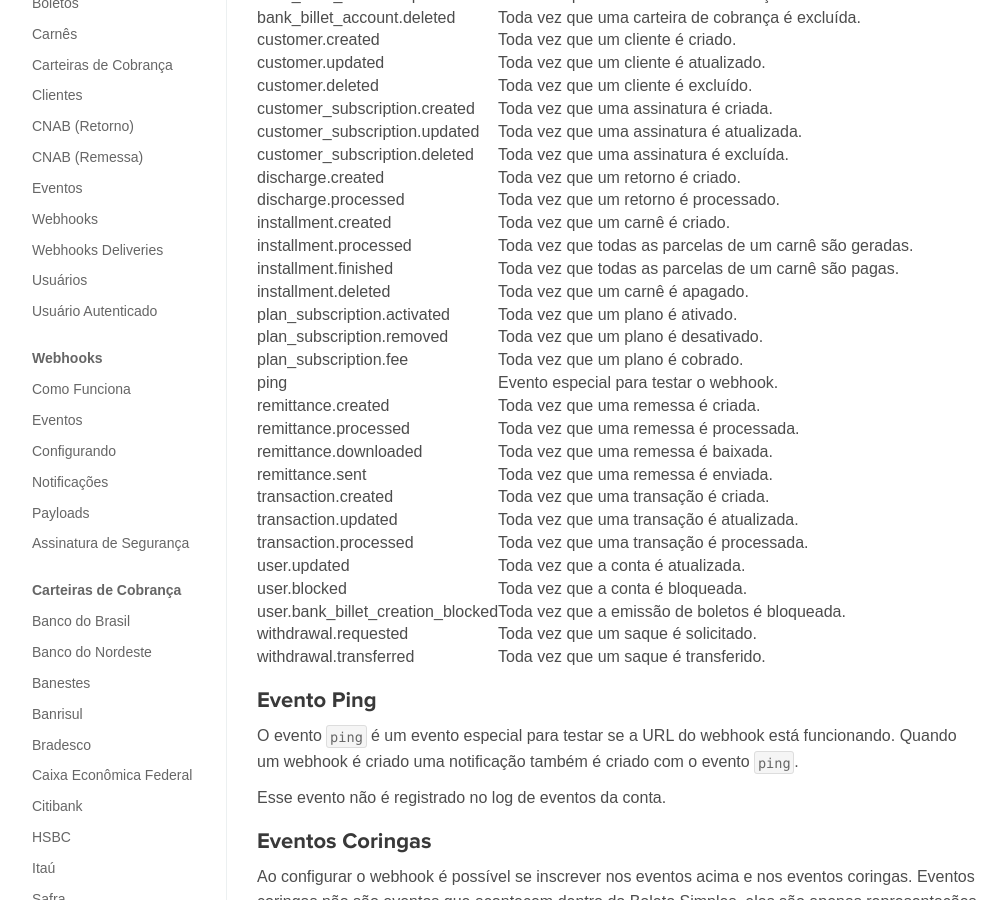
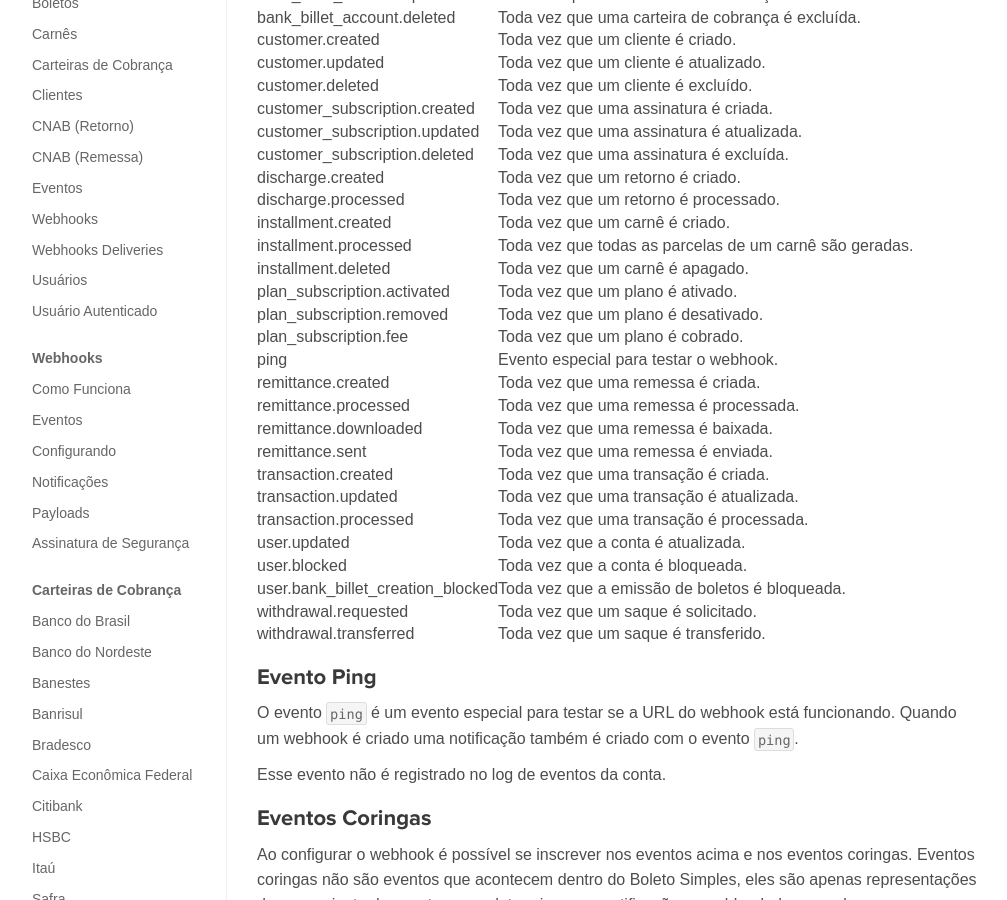
Before and after one commit to BoletoSimples/boletosimples-docs, a Jekyll site: the page built from webhooks/events.md, in a window 1280 px wide and 900 px high, scrolled down 978 px. Shown: the whole window, without its empty margins (143-1150 px from the left). Built offline with Jekyll 4.4.1, drawn with Linux system fonts in a browser that asks for light colours.

Commit message:
removes installment.finished

```diff
--- a/webhooks/events.md
+++ b/webhooks/events.md
@@ -39,7 +39,6 @@ Abaixo a listagem de eventos registrados pelo Boleto Simples:
 | discharge.processed               | Toda vez que um retorno é processado.              |
 | installment.created               | Toda vez que um carnê é criado.                 |
 | installment.processed             | Toda vez que todas as parcelas de um carnê são geradas.  |
-| installment.finished              | Toda vez que todas as parcelas de um carnê são pagas.       |
 | installment.deleted               | Toda vez que um carnê é apagado.             |
 | plan_subscription.activated       | Toda vez que um plano é ativado.                   |
 | plan_subscription.removed         | Toda vez que um plano é desativado.                |
```
